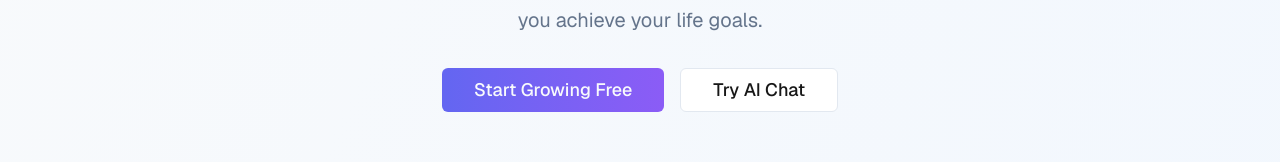
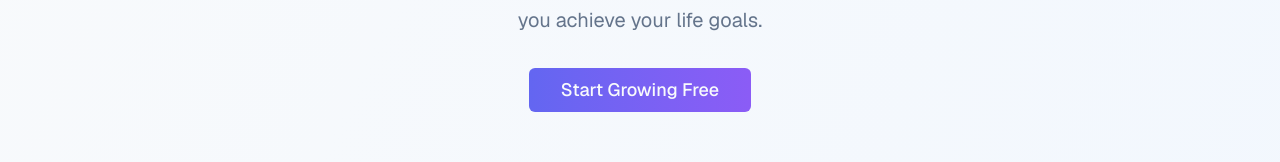
Before and after one commit to aaronlou/innergrow.ai, a Next.js app in the folder frontend/: page / in a window 1280 px wide. Shown: the part 438-600 px from the top of the page. Built offline with nearby package versions, Linux system fonts and the light colour scheme; no server answers.

Commit message:
fix auth issue

```diff
--- a/frontend/src/app/page.tsx
+++ b/frontend/src/app/page.tsx
@@ -59,11 +59,7 @@ export default function HomePage() {
                   {t('home.hero.startButton')}
                 </Button>
               </Link>
-              <Link href="/chat">
-                <Button variant="outline" size="lg">
-                  {t('home.hero.tryButton')}
-                </Button>
-              </Link>
+
             </div>
           </div>
         </div>
--- a/frontend/src/contexts/AuthContext.tsx
+++ b/frontend/src/contexts/AuthContext.tsx
@@ -287,6 +287,11 @@ export function AuthProvider({ children }: AuthProviderProps) {
         return { success: false, error: 'Google Sign-In not initialized' };
       }
 
+      const clientId = process.env.NEXT_PUBLIC_GOOGLE_CLIENT_ID || '';
+      if (!clientId) {
+        return { success: false, error: 'Missing Google Client ID. Set NEXT_PUBLIC_GOOGLE_CLIENT_ID.' };
+      }
+
       // Cancel any existing credential requests first
       try {
         // @ts-expect-error: google is loaded externally
@@ -298,7 +303,7 @@ export function AuthProvider({ children }: AuthProviderProps) {
       return new Promise<ApiResponse<User>>((resolve) => {
         // @ts-expect-error: google is loaded externally
         window.google.accounts.id.initialize({
-          client_id: process.env.NEXT_PUBLIC_GOOGLE_CLIENT_ID || '',
+          client_id: clientId,
           callback: async (response: { credential?: string }) => {
             if (response.credential) {
               try {
```
